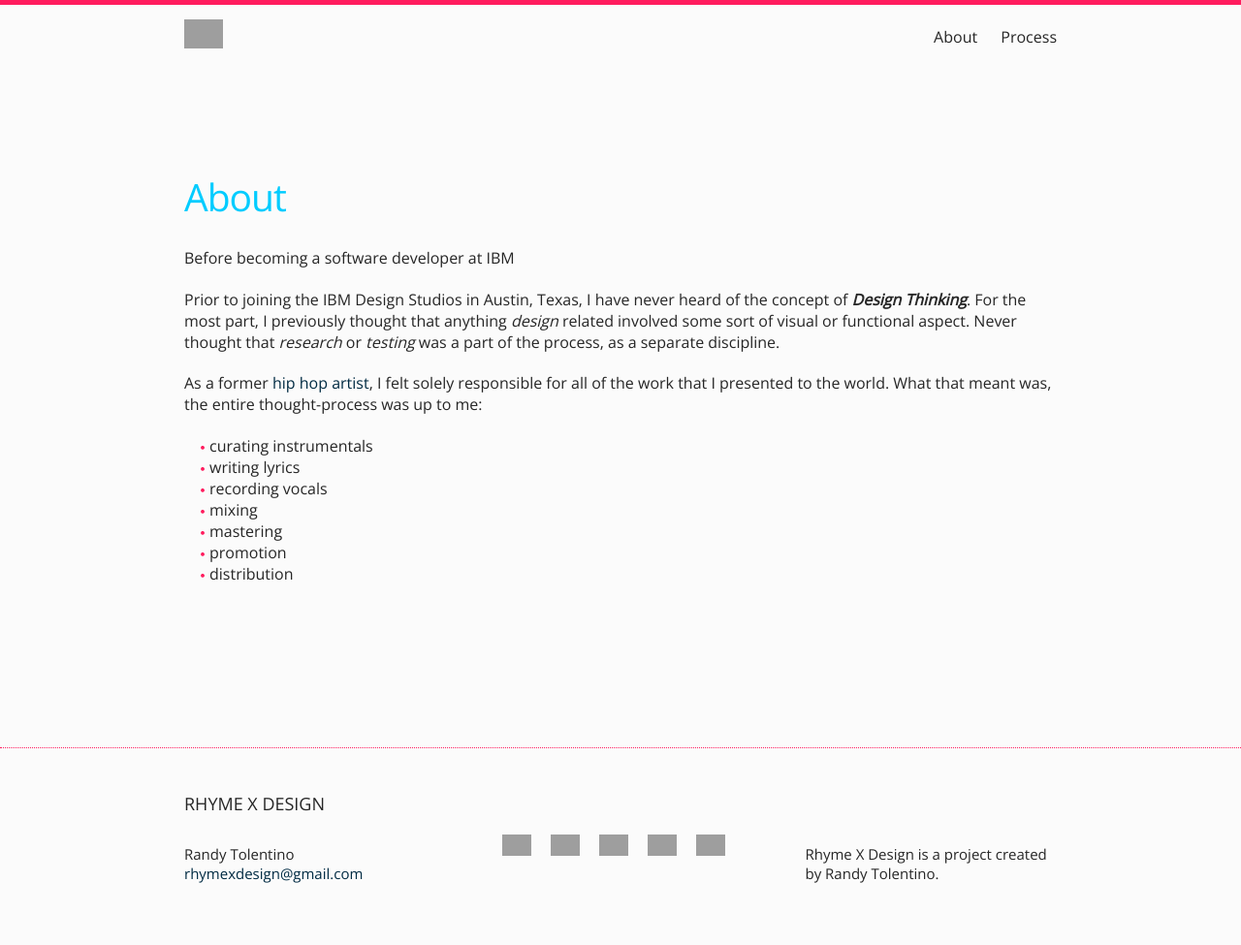
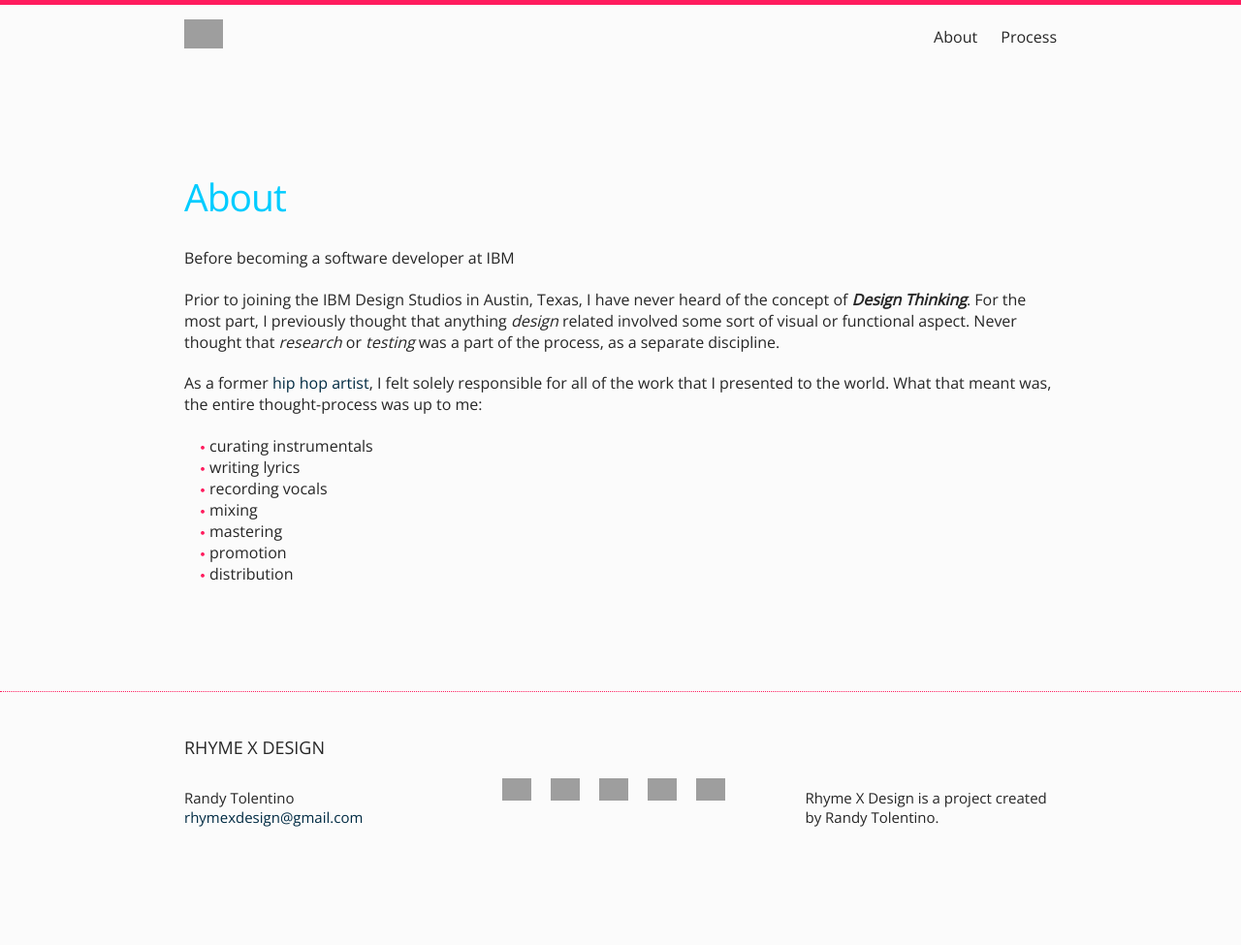
Before and after one commit to designrhyming/designrhyming, a Jekyll site: the page built from about.md, in a window 1280 px wide. Shown: the whole page at 97% size. Built offline with Jekyll 4.4.1, drawn with Linux system fonts in a browser that asks for light colours; after the commit the page ends 918 px from its top, so only the background shows below that; grey boxes are pictures that could not be loaded.

Commit message:
page-content spacing

```diff
--- a/_sass/_layout.scss
+++ b/_sass/_layout.scss
@@ -225,7 +225,6 @@
  * Page content
  */
 .page-content {
-    min-height: 60vh;
     padding: 5em 0 5em 0;
 }
 
```
